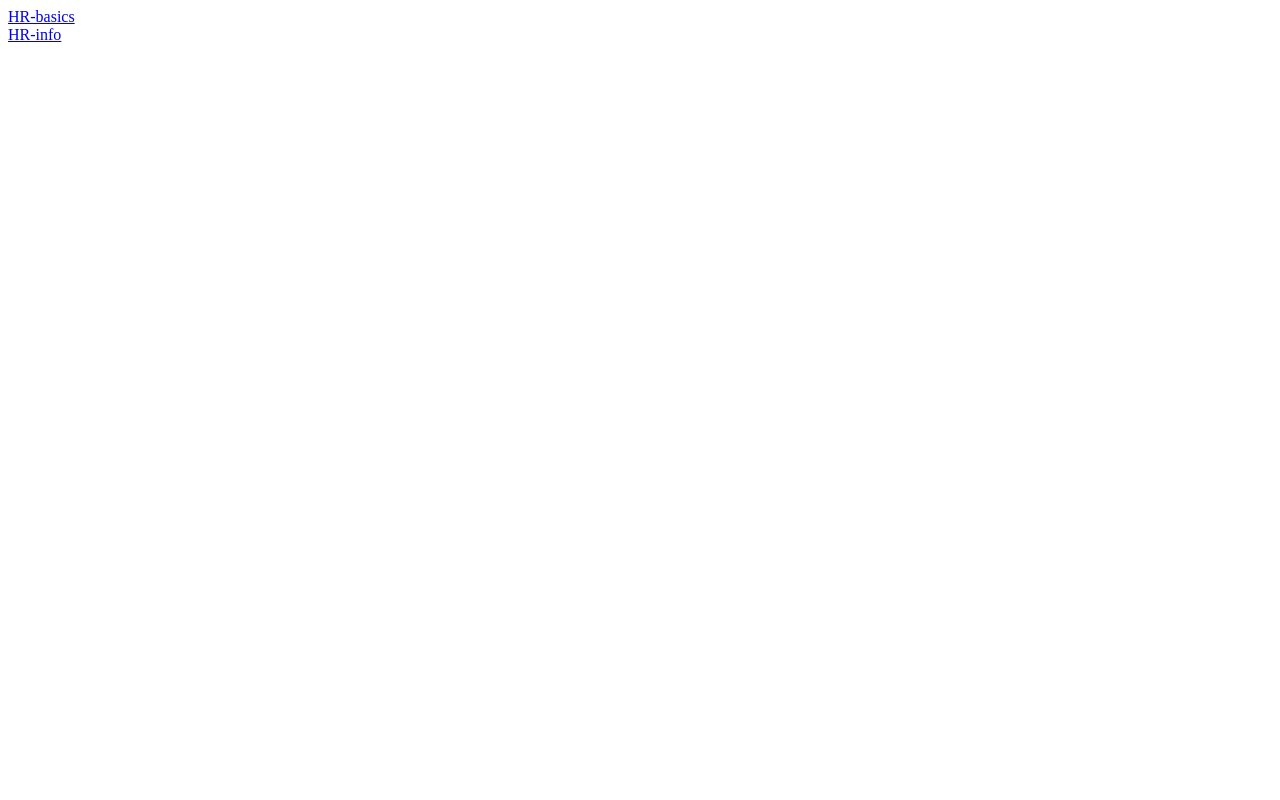
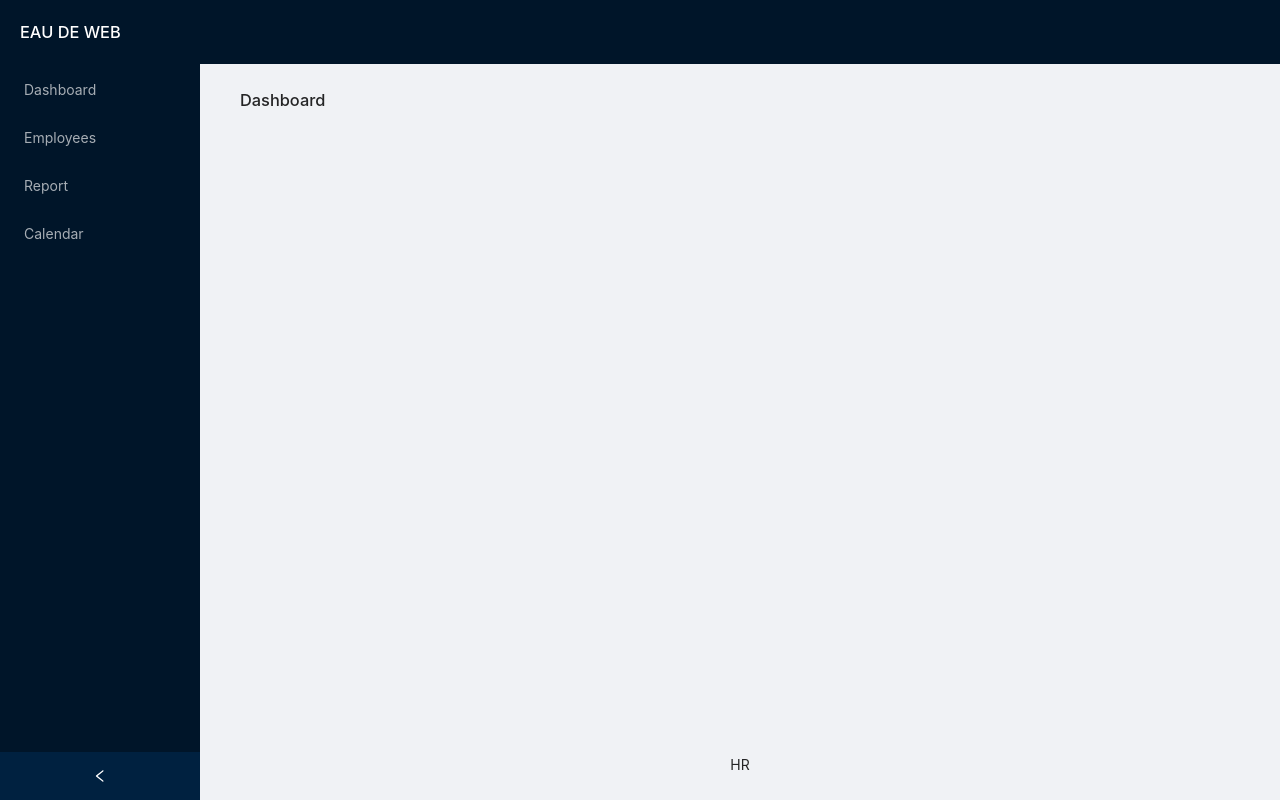
Before and after one commit to RasenganORG/hr-module, a React (Create React App) app: page /hr/ in a window 1280 px wide. Built offline with nearby package versions, Linux system fonts and the light colour scheme.

Commit message:
feat: add basic routing and layout page

```diff
--- a/package.json
+++ b/package.json
@@ -6,6 +6,7 @@
     "@testing-library/jest-dom": "^5.16.5",
     "@testing-library/react": "^13.4.0",
     "@testing-library/user-event": "^13.5.0",
+    "antd": "^4.23.6",
     "clean-webpack-plugin": "^4.0.0",
     "css-loader": "^6.7.1",
     "history": "^5.3.0",
--- a/src/App.js
+++ b/src/App.js
@@ -1,16 +1,6 @@
 import React, { Suspense } from "react"
 import { BrowserRouter, Link, Outlet, Route, Routes } from "react-router-dom"
-
-const Root = () => (
-  <div>
-    <nav>
-      <Link to='/hr-basics'>HR-basics</Link>
-      <br />
-      <Link to='/hr-info'>HR-info</Link>
-    </nav>
-    <Outlet />
-  </div>
-)
+import LayoutPage from "./components/layoutPage/LayoutPage"
 
 const App = () => {
   return (
@@ -18,9 +8,12 @@ const App = () => {
       <Suspense fallback={null}>
         <BrowserRouter basename='hr'>
           <Routes>
-            <Route path={"/"} element={<Root />}>
-              <Route path={"/hr-basics"} element={<h1>Basics</h1>} />
-              <Route path={"/hr-info"} element={<h1>Info</h1>} />
+            <Route path={"/"} element={<LayoutPage />}>
+              <Route index element={<h1>Dashboard</h1>} />
+              <Route path={"/employees"} element={<h1>Employees</h1>} />
+              <Route path={"/employees/:id"} element={<h1>Employee</h1>} />
+              <Route path={"/report"} element={<h1>Report</h1>} />
+              <Route path={"/calendar"} element={<h1>Calendar</h1>} />
             </Route>
           </Routes>
         </BrowserRouter>
--- /dev/null
+++ b/src/components/layoutPage/LayoutPage.js
@@ -0,0 +1,93 @@
+import React, { useState } from "react"
+import {
+  DesktopOutlined,
+  FileOutlined,
+  PieChartOutlined,
+  TeamOutlined,
+  UserOutlined,
+} from "@ant-design/icons"
+import { Layout, Menu, Input, Row, Col, Dropdown, Button, Avatar } from "antd"
+const { Header, Content, Footer, Sider } = Layout
+import { Outlet, NavLink } from "react-router-dom"
+import "antd/dist/antd.css"
+import "./layout.css"
+
+const items = [
+  {
+    key: "",
+    label: <NavLink to='/'>Dashboard</NavLink>,
+  },
+  {
+    key: "employees",
+    label: (
+      <>
+        <NavLink to={`/employees`}>Employees</NavLink>
+      </>
+    ),
+  },
+  {
+    key: "Report",
+    label: <NavLink to='/report'>Report</NavLink>,
+  },
+  {
+    key: "Calendar",
+    label: <NavLink to='/calendar'>Calendar</NavLink>,
+  },
+]
+
+const LayoutPage = () => {
+  const [collapsed, setCollapsed] = useState(false)
+  return (
+    <Layout
+      style={{
+        minHeight: "100vh",
+      }}
+    >
+      <Sider
+        collapsible
+        collapsed={collapsed}
+        onCollapse={(value) => setCollapsed(value)}
+      >
+        <h1 style={{ color: "white", margin: "20px" }}>EAU DE WEB</h1>
+        <Menu
+          theme='dark'
+          defaultSelectedKeys={["1"]}
+          mode='inline'
+          items={items}
+        />
+      </Sider>
+      <Layout className='site-layout'>
+        <Header
+          className='site-layout-background'
+          style={{
+            padding: 0,
+          }}
+        />
+        <Content
+          style={{
+            margin: "0 16px",
+          }}
+        >
+          <div
+            className='site-layout-background'
+            style={{
+              padding: 24,
+              minHeight: 360,
+            }}
+          >
+            <Outlet />
+          </div>
+        </Content>
+        <Footer
+          style={{
+            textAlign: "center",
+          }}
+        >
+          HR
+        </Footer>
+      </Layout>
+    </Layout>
+  )
+}
+
+export default LayoutPage
--- /dev/null
+++ b/src/components/layoutPage/layout.css
@@ -0,0 +1,21 @@
+.site-layout-content {
+  min-height: 280px;
+  padding: 24px;
+  background: #fff;
+}
+.logo {
+  float: left;
+  width: 50px;
+  height: 50px;
+  margin: 16px 24px 16px 0;
+  background-color: white;
+  background-size: auto;
+  background-size: cover;
+}
+.ant-row-rtl .logo {
+  float: right;
+  margin: 16px 0 16px 24px;
+}
+[data-theme="dark"] .site-layout-content {
+  background: #141414;
+}
```
Also changed, not shown: src/components/RandomComp.js (deleted, +0 -19 lines), src/components/dashboard/Dashboard.js (renamed from src/components/Dashboard.js), 1 other file (tests, documents, lock files or other folders).
